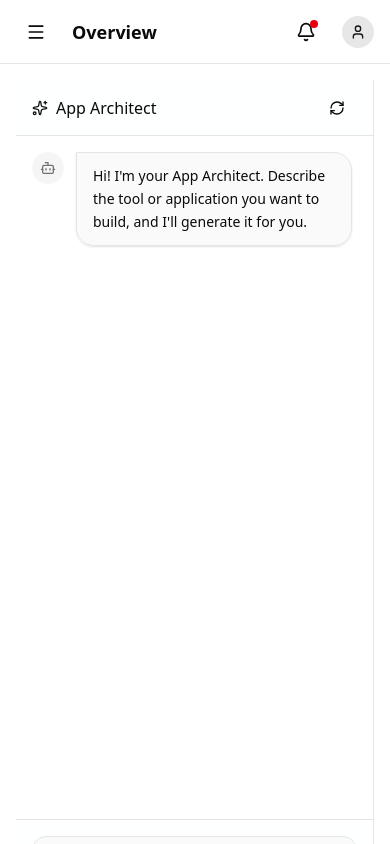
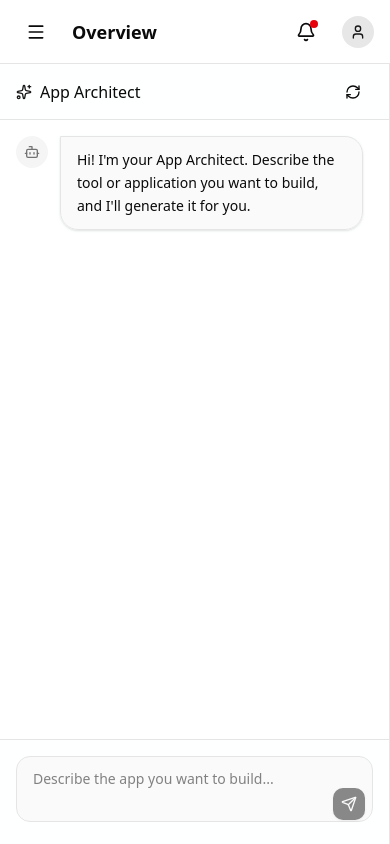
Before and after one commit to AleenDhar/zycus-deal, a Next.js app: page /builder in a window 390 px wide. Built offline with nearby package versions, Linux system fonts and the light colour scheme; no server answers.

Commit message:
fix builder page layout issues

```diff
--- a/app/(platform)/builder/page.tsx
+++ b/app/(platform)/builder/page.tsx
@@ -8,7 +8,7 @@ export const metadata: Metadata = {
 
 export default function BuilderPage() {
     return (
-        <div className="h-[calc(100vh-64px)] w-full overflow-hidden bg-background">
+        <div className="h-full w-full overflow-hidden bg-background">
             {/* Note: The MainLayout usually provides the sidebar and header structure,
                  but the AppBuilderInterface takes over full screen mostly.
                  However, the Sidebar component is already rendered by layout.tsx in (platform).
--- a/components/builder/AppBuilderInterface.tsx
+++ b/components/builder/AppBuilderInterface.tsx
@@ -99,7 +99,7 @@ export function AppBuilderInterface() {
     };
 
     return (
-        <div className="flex h-screen w-full bg-background overflow-hidden text-foreground">
+        <div className="flex h-full w-full bg-background overflow-hidden text-foreground">
             {/* Left Sidebar: Chat Interface */}
             <div className={cn(
                 "flex flex-col border-r bg-card/30 backdrop-blur-sm transition-all duration-300 relative z-20",
--- a/components/layout/DashboardClientLayout.tsx
+++ b/components/layout/DashboardClientLayout.tsx
@@ -9,7 +9,7 @@ export function DashboardClientLayout({ children }: { children: React.ReactNode
     const [isCollapsed, setIsCollapsed] = useState(false);
     const [isMobileOpen, setIsMobileOpen] = useState(false);
     const pathname = usePathname();
-    const isChatPage = pathname?.includes("/chat/");
+    const isFullScreenPage = pathname?.includes("/chat/") || pathname?.includes("/builder");
 
     return (
         <div className="flex h-screen w-full max-w-[100vw] overflow-hidden bg-background">
@@ -23,8 +23,11 @@ export function DashboardClientLayout({ children }: { children: React.ReactNode
                 className={`flex flex-1 flex-col transition-all duration-300 ml-0 w-full max-w-full overflow-hidden ${isCollapsed ? 'md:ml-16' : 'md:ml-64'
                     }`}
             >
+                {/* <Header onMenuClick={() => setIsMobileOpen(true)} /> */}
+                {/* Hide header for builder page if needed? Or keep it? keeping it for now but maybe conditionally? */}
+                {/* The user didn't ask to remove header, just padding/margin. */}
                 <Header onMenuClick={() => setIsMobileOpen(true)} />
-                <main className={`flex-1 ${isChatPage ? 'overflow-hidden p-0' : 'overflow-y-auto p-4 md:p-8'}`}>
+                <main className={`flex-1 ${isFullScreenPage ? 'overflow-hidden p-0' : 'overflow-y-auto p-4 md:p-8'}`}>
                     {children}
                 </main>
             </div>
```
